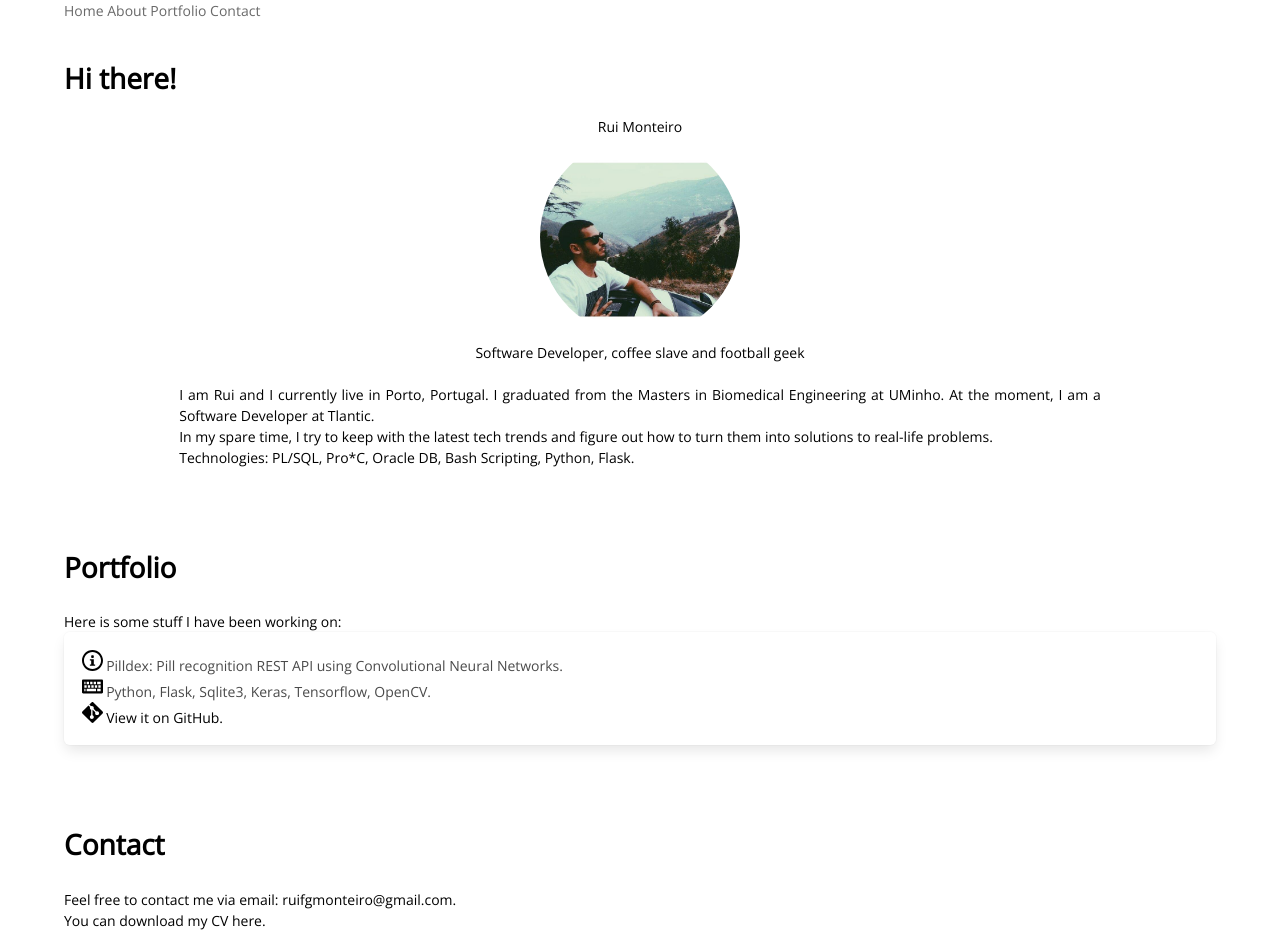
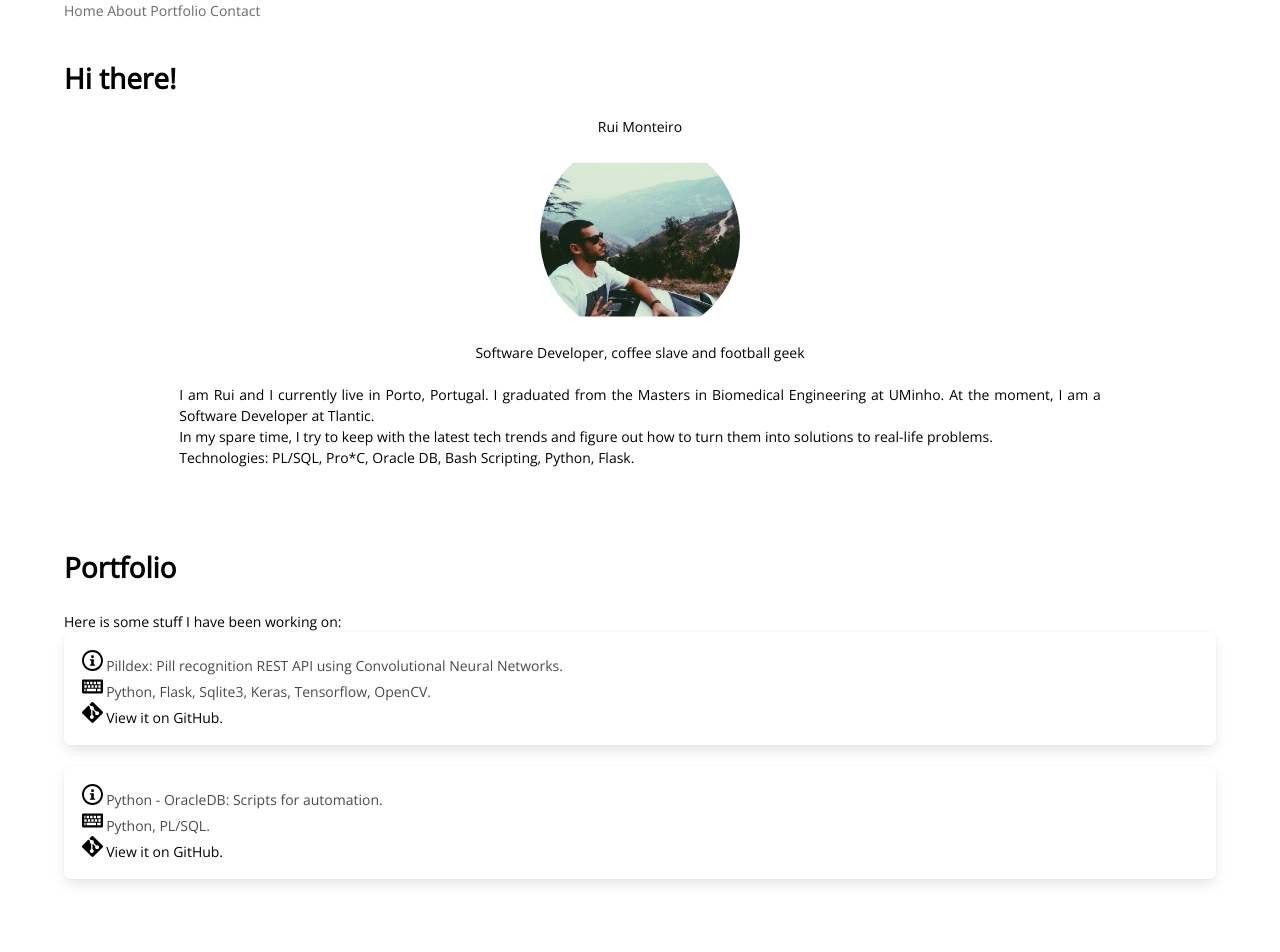
Before and after one commit to ruifgmonteiro/ruifgmonteiro.github.io, a plain HTML site: page index.html in a window 1280 px wide. Shown: the top 952 px of the page. Drawn offline with nearby package versions, Linux system fonts and the light colour scheme.

Commit message:
add oradb

```diff
--- a/index.html
+++ b/index.html
@@ -119,6 +119,26 @@
                                     </div>
                                 </article>
                             </div>
+                            <div class="box project-text">
+                                <article>
+                                    <div>
+                                        <p>
+                                            <svg class="icon"><use xlink:href="#icon-info"></use></svg>
+                                            Python - OracleDB: Scripts for automation.
+                                        </p>
+
+                                        <p>
+                                            <svg class="icon"><use xlink:href="#icon-keyboard"></use></svg>
+                                            Python, PL/SQL.
+                                        </p>
+
+                                        <p>
+                                            <svg class="icon icon-git"><use xlink:href="#icon-git"></use></svg>
+                                            <a href="https://github.com/ruifgmonteiro/python_oracledb" target="_blank">View it on GitHub.</a>
+                                        </p>
+                                    </div>
+                                </article>
+                            </div>
                         </div>
                     </div>
                 </div>
```
